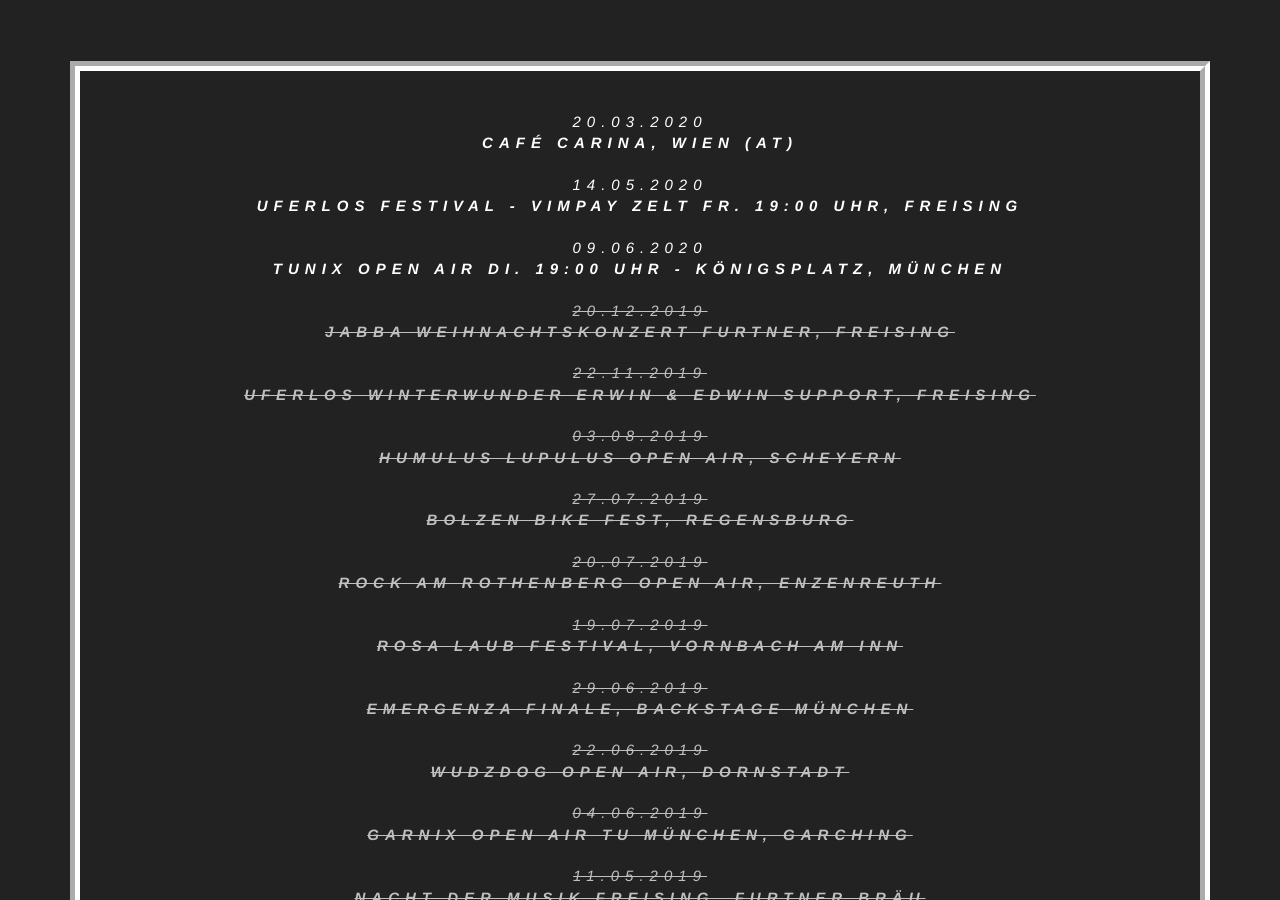
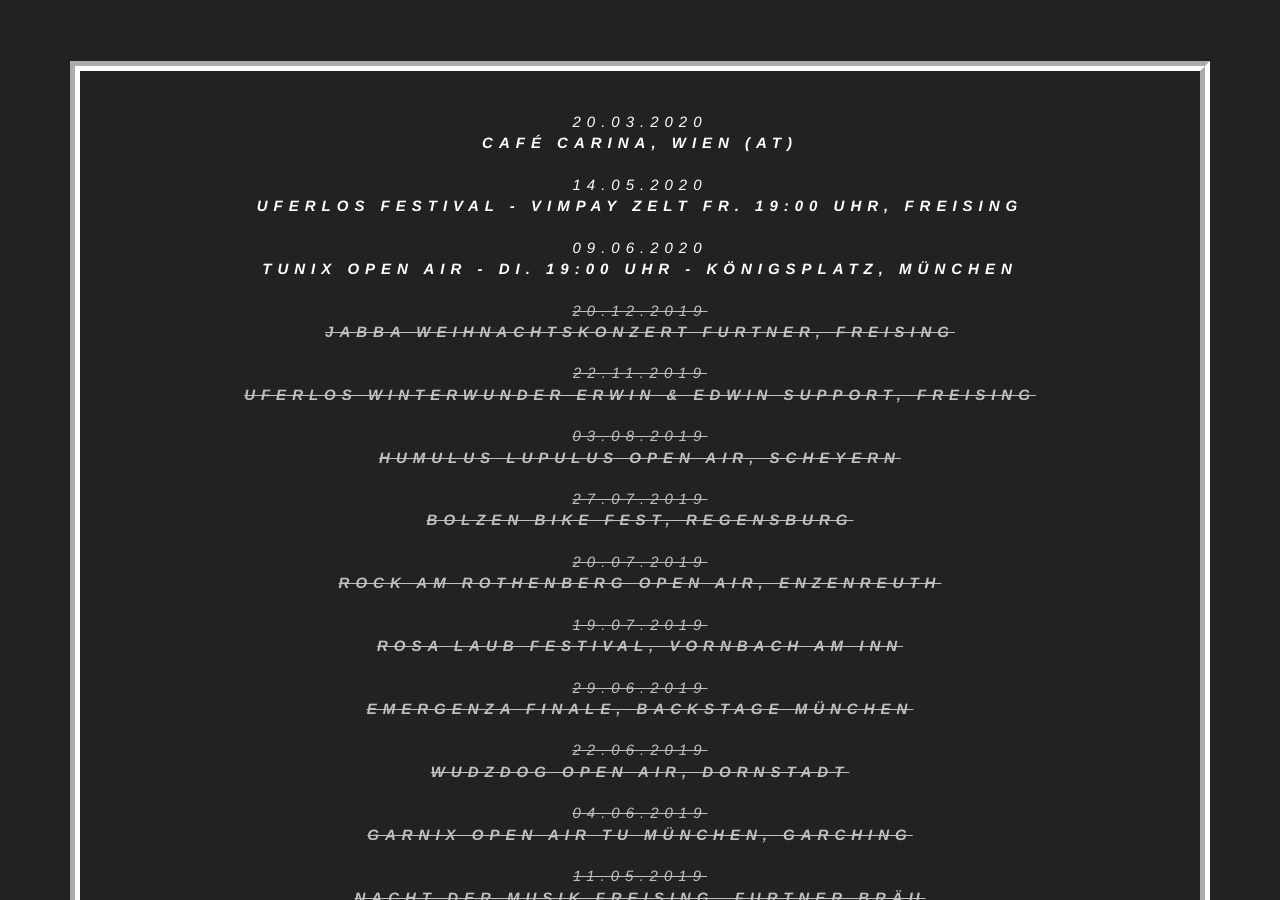
Before and after one commit to jabbadafunk/jabbadafunk.github.io, a Jekyll site: the page built from index.html, in a window 1280 px wide and 900 px high, scrolled down 1013 px. Built offline with Jekyll 4.4.1, drawn with Linux system fonts in a browser that asks for light colours.

```diff
--- a/_data/gigs.yml
+++ b/_data/gigs.yml
@@ -5,7 +5,7 @@
 - location: Uferlos Festival - Vimpay Zelt Fr. 19:00 Uhr, Freising
   date: 2020-05-14 22:00:00 +0000
   completed: false
-- location: TUNIX Open Air Di. 19:00 Uhr - Königsplatz, München
+- location: TUNIX Open Air - Di. 19:00 Uhr - Königsplatz, München
   date: 2020-06-09 17:00:00 +0000
   completed: false
 - location: Jabba Weihnachtskonzert Furtner, Freising
```
